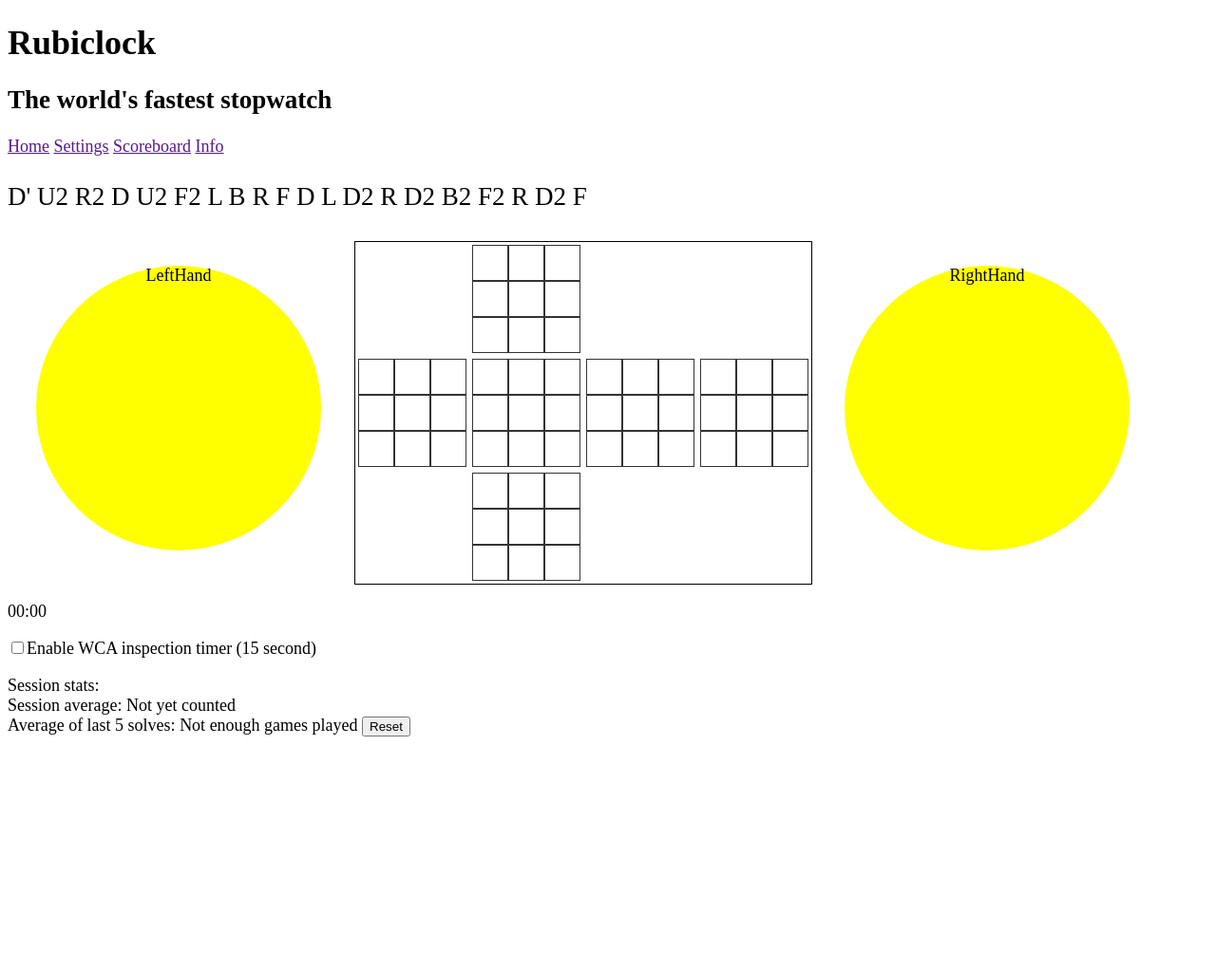
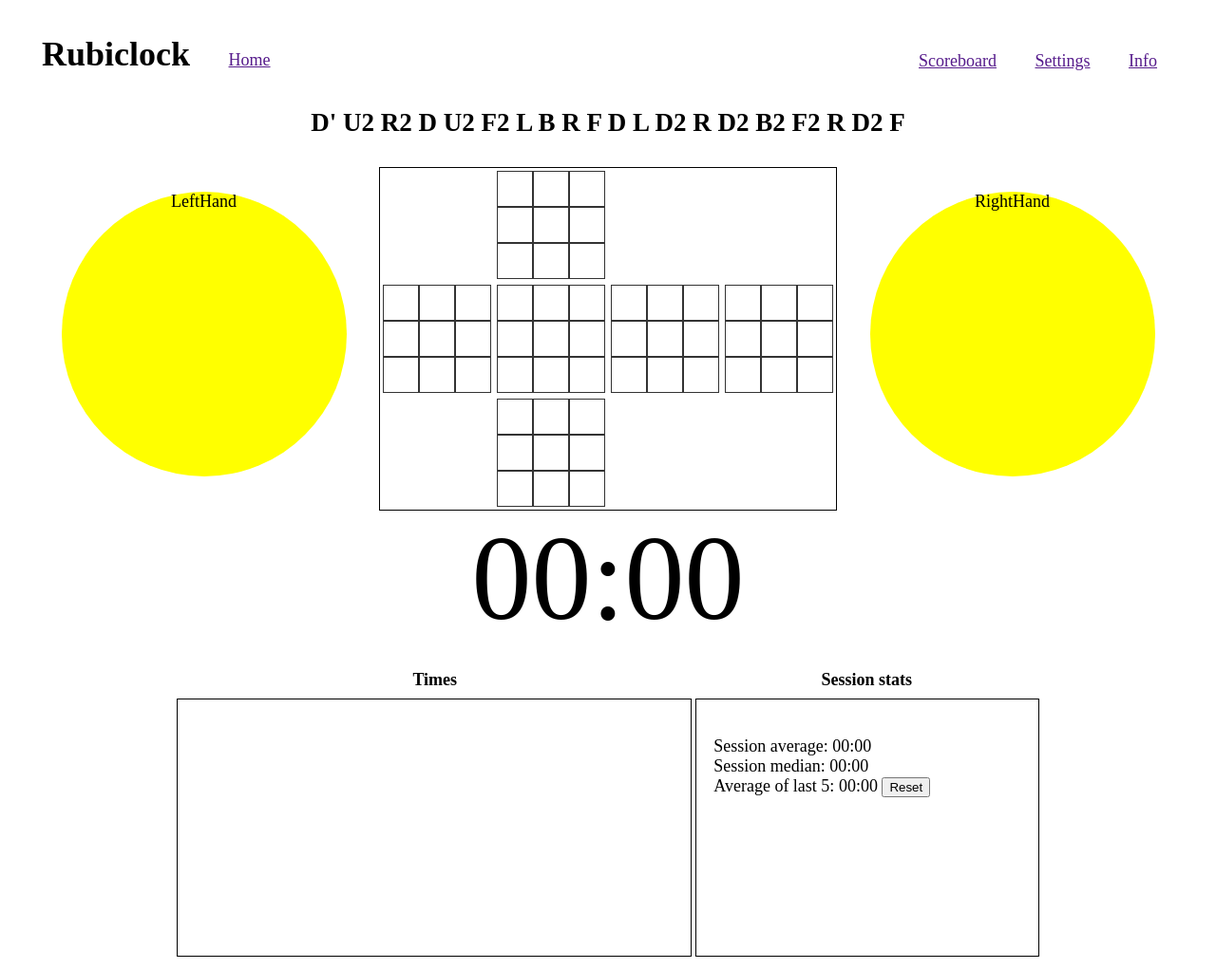
Before and after one commit to Atte-Oksanen/rubiclock, a PHP site: page / in a window 1280 px wide. Shown: the whole page at 95% size. Before the commit the page ends 776 px from the top, so only its background shows below. Run offline with PHP 8.4, Linux system fonts and the light colour scheme.

Commit message:
added components

```diff
--- a/index.html
+++ b/index.html
@@ -5,23 +5,21 @@
     <meta name="viewport" content="width=device-width, initial-scale=1.0">
     <title>Rubiclock</title>
     <link rel="stylesheet" href="style.css">
-    <link rel="preconnect" href="https://fonts.googleapis.com">
-    <link rel="preconnect" href="https://fonts.gstatic.com" crossorigin>
-    <link href="https://fonts.googleapis.com/css2?family=Raleway:wght@200;400;600&display=swap" rel="stylesheet">
 </head>
 
 <body>
     <div class="header">
-        <h1>Rubiclock</h1>
-        <h2>The world's fastest stopwatch</h2>
-        <a href="">Home</a>
-        <a href="">Settings</a>
-        <a href="">Scoreboard</a>
-        <a href="">Info</a>
+        <h1 title="Back to main page">Rubiclock</h1>
+        <a id="home" href="">Home</a>
+        <div class="rightMenu">
+            <a id="scoreboard" href="">Scoreboard</a>
+            <a id="settings" href="">Settings</a>
+            <a id="info" href="">Info</a>
+        </div>
     </div>
     <div class="scramble">
-        <p id="scrambleset">D' U2 R2 D U2 F2 L B R F D L D2 R D2 B2 F2 R D2 F </p>
-        <div class="hands" id="leftHand">LeftHand</div>
+        <h3 id="scrambleset">D' U2 R2 D U2 F2 L B R F D L D2 R D2 B2 F2 R D2 F </h3>
+        <div class="hands timer" id="leftHand">LeftHand</div>
         <div class="cube">
             <div id="uplayer" class="grid-container">
                 <div class="grid-item"></div>
@@ -90,19 +88,32 @@
                 <div class="grid-item"></div>
             </div>
         </div>
-        <div class="hands" id="rightHand">RightHand</div>
+        <div class="hands timer" id="rightHand">RightHand</div>
     </div>
-    <div class="timer">
-        <p id="timer"><span id="secs">00</span>:<span id="tenths">00</span></p>
-        <input id="inspectionTimer" type="checkbox" value="setting">Enable WCA inspection timer (15 second)</input>
-        <p>Session stats:
-            <br>
-            Session average: <span id="sessionAverage">Not yet counted</span>
-            <br>
-            Average of last 5 solves: <span id="lastFiveAverage">Not enough games played</span>
-            <button id="fiveReset">Reset</button>
-        </p>
-        <ul id="stats"></ul>
+    <div class="stopwatch">
+        <h2 id="timer"><span id="secs">00</span>:<span id="tenths">00</span></h2>
+        <h4 id="timeHeader">Times</h4>
+        <h4 id="statHeader">Session stats</h4>
+        <div class="infoBox">
+            <div class="times">
+                <ul id="sessionTimes"></ul>
+            </div>
+            <div class="stats">
+                <p>
+                    <br>
+                    Session average: <span id="sessionAverage">00:00</span>
+                    <br>
+                    Session median: <span id="median">00:00</span>
+                    <br>
+                    Average of last 5: <span id="lastFiveAverage">00:00</span>
+                    <button id="fiveReset">Reset</button>
+                </p>
+            </div>
+
+
+        </div>
+
+
         <script src="script.js" type="text/javascript"></script>
     </div>
 </body>
--- a/script.js
+++ b/script.js
@@ -16,22 +16,23 @@
     pomtenths = document.getElementById("tenths");
     pomsecs = document.getElementById("secs");
     resetButton = document.getElementById("fiveReset");
-    statList = document.getElementById("stats");
+    statList = document.getElementById("sessionTimes");
     timer = document.getElementById("timer");
     rightHand = document.getElementById("rightHand");
     leftHand = document.getElementById("leftHand");
 
 
     document.onkeydown = (event) => {
-        var checkbox = document.getElementById("inspectionTimer");
-        if(!timerRunning){
-            timer.style.color = "red";
-            rightHand.style.backgroundColor = "red";
-            leftHand.style.backgroundColor = "red";
+        if (event.key == " ") {
+            if(event.target = statList){
+                event.preventDefault();
+            }
+            if(!timerRunning){
+                timer.style.color = "red";
+                rightHand.style.backgroundColor = "red";
+                leftHand.style.backgroundColor = "red";
 
-        }
-        console.log(checkbox.checked);
-        if (event.key == " ") {
+            }
             clearInterval(interval);
             document.onkeyup = function () {
                 if(!timerRunning){
@@ -43,7 +44,7 @@
                         rightHand.style.backgroundColor = "yellow";
                         leftHand.style.backgroundColor = "yellow";
 
-                    }, 500);
+                    }, 100);
                 }
                 document.onkeyup = null;
                 if (!timerRunning) {
@@ -56,6 +57,7 @@
                         addElementToList(secs, tenthts);
                         updateSessionAverage(secs, tenthts);
                         updateLastFiveAverage();
+                        updateMedian();
                         pomsecs.innerHTML = "00";
                         pomtenths.innerHTML = "00";
                         secs = 0;
@@ -90,7 +92,7 @@
     resetButton.onclick = (event) => {
         if (event.pointerType == "mouse") {
             gamesFromReset = 0;
-            document.getElementById("lastFiveAverage").innerHTML = "Not enough games played";
+            document.getElementById("lastFiveAverage").innerHTML = "00:00";
         }
     }
 }
@@ -98,7 +100,7 @@
 
 function addElementToList(sec, tenth) {
     var entry = document.createElement("li");
-    entry.appendChild(document.createTextNode(parseTime(sec, tenth)));
+    entry.appendChild(document.createTextNode(parseTime(sec, tenth) + " D' U2 R2 D U2 F2 L B R F D L D2 R D2 B2 F2 R D2 F"));
     statList.insertBefore(entry, statList.firstChild);
 }
 
@@ -122,8 +124,13 @@
             fiveAverage += sessionTimes[i];
         }
         fiveAverage = fiveAverage / 5;
-        average.innerHTML = parseTime(parseInt(fiveAverage / 100), parseInt(fiveAverage % 100));
+        average.innerHTML = parseTime(parseInt(fiveAverage /  100), parseInt(fiveAverage % 100));
     }
+}
+
+function updateMedian(){
+    var median = document.getElementById("median");
+    median.innerHTML = parseTime(parseInt(sessionTimes[parseInt(sessionTimes.length / 2)] / 100), parseInt(sessionTimes[parseInt(sessionTimes.length / 2)] % 100))
 }
 
 function parseTime(secs, tenths) {
--- a/style.css
+++ b/style.css
@@ -1,16 +1,60 @@
-html{
+html {
   font-size: 18px;
 }
 
-.header h1{
-  font-size: 2rem;
+.header {
+  margin: 2rem;
 }
 
-#scrambleset{
+.header h1 {
+  font-size: 2rem;
+  display: inline;
+}
+
+#home {
+  margin: 1rem;
+  margin-left: 2rem;
+}
+
+.rightMenu {
+  margin: 1rem;
+  float: right;
+}
+
+.rightMenu a {
+  margin-left: 2rem;
+}
+
+
+#scrambleset {
   font-size: 1.5rem;
 }
 
-.hands{
+.scramble {
+  width: 100%;
+  text-align: center;
+}
+
+.stopwatch {
+  width: 100%;
+  text-align: center;
+}
+
+.stopwatch h2 {
+  font-size: 7rem;
+  font-weight: normal;
+  margin: 0;
+}
+
+.timer {
+  -webkit-transition: all 0.1s ease-in-out;
+  -moz-transition: all 0.1s ease-in-out;
+  -o-transition: all 0.1s ease-in-out;
+  -ms-transition: all 0.1s ease-in-out;
+  transition: all 0.1s ease-in-out;
+}
+
+.hands {
   display: inline-block;
   background-color: yellow;
   height: 300px;
@@ -20,35 +64,39 @@
   margin: 30px;
 }
 
-.cube{
+.cube {
   display: inline-grid;
   grid-template-areas:
-  '. top . .'
-  'left front right back'
-  '. bottom . .';
+    '. top . .'
+    'left front right back'
+    '. bottom . .';
   width: fit-content;
   border: 1px solid black;
 }
-#uplayer{
+
+#uplayer {
   grid-area: top;
 }
-#leftlayer{
+
+#leftlayer {
   grid-area: left;
 }
-#frontlayer{
+
+#frontlayer {
   grid-area: front;
 }
-#rightlayer{
+
+#rightlayer {
   grid-area: right;
 }
-#downlayer{
+
+#downlayer {
   grid-area: bottom;
 }
-#backlayer{
+
+#backlayer {
   grid-area: back;
 }
-
-
 
 .grid-container {
   display: inline-grid;
@@ -66,3 +114,52 @@
   width: 2rem;
   height: 2rem;
 }
+
+.stopwatch h4{
+  display: inline-block;
+  margin-bottom: 0.5rem;
+}
+
+#timeHeader{
+  width: 30rem;
+}
+
+#statHeader{
+  width: 20rem;
+}
+
+.infoBox{
+  position: relative;
+  width: 100%;
+}
+
+.infoBox div{
+  text-align: left;
+  display: inline-block;
+  height: 15rem;
+  overflow-x: hidden;
+  border: 1px solid black;
+}
+
+.times{
+  width: 30rem;
+}
+
+.times ul{
+  list-style: none;
+  padding: 0;
+}
+
+.times li {
+  border-top: 1px solid black;
+  padding: 0.5rem;
+}
+
+.stats{
+  overflow-y: hidden;
+  width: 20rem;
+}
+
+.stats p{
+  margin: 1rem;
+}
```
